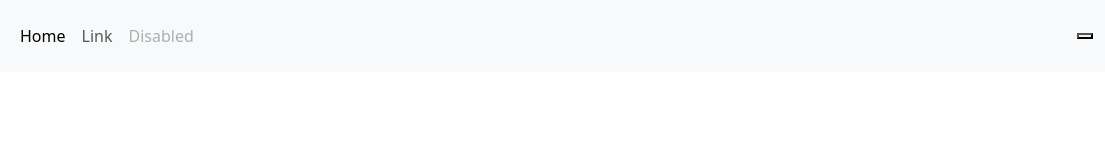
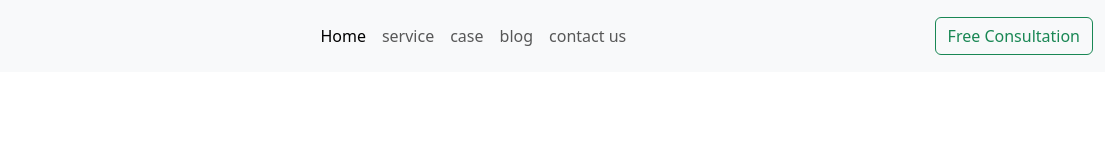
Before and after one commit to asifikbal09/bootstrap-layout, a plain HTML site: page index.html in a window 1280 px wide. Shown: the full height of the page, 175-1280 px from the left. Drawn offline with Linux system fonts and the light colour scheme.

Commit message:
complite navbar

```diff
--- a/index.html
+++ b/index.html
@@ -16,18 +16,25 @@
             <span class="navbar-toggler-icon"></span>
           </button>
           <div class="collapse navbar-collapse" id="navbarTogglerDemo02">
-            <ul class="navbar-nav me-auto mb-2 mb-lg-0">
+            <ul class="navbar-nav mx-auto mb-2 mb-lg-0">
               <li class="nav-item">
                 <a class="nav-link active" aria-current="page" href="#">Home</a>
               </li>
               <li class="nav-item">
-                <a class="nav-link" href="#">Link</a>
+                <a class="nav-link" href="#">service</a>
               </li>
               <li class="nav-item">
-                <a class="nav-link disabled">Disabled</a>
+                <a class="nav-link ">case</a>
+              </li>
+              <li class="nav-item">
+                <a class="nav-link ">blog</a>
+              </li>
+              <li class="nav-item">
+                <a class="nav-link ">contact us</a>
               </li>
             </ul>
-            <button></button>
+              <button class="btn btn-outline-success">Free Consultation</button>
+            </form>
           </div>
         </div>
       </nav>
```
